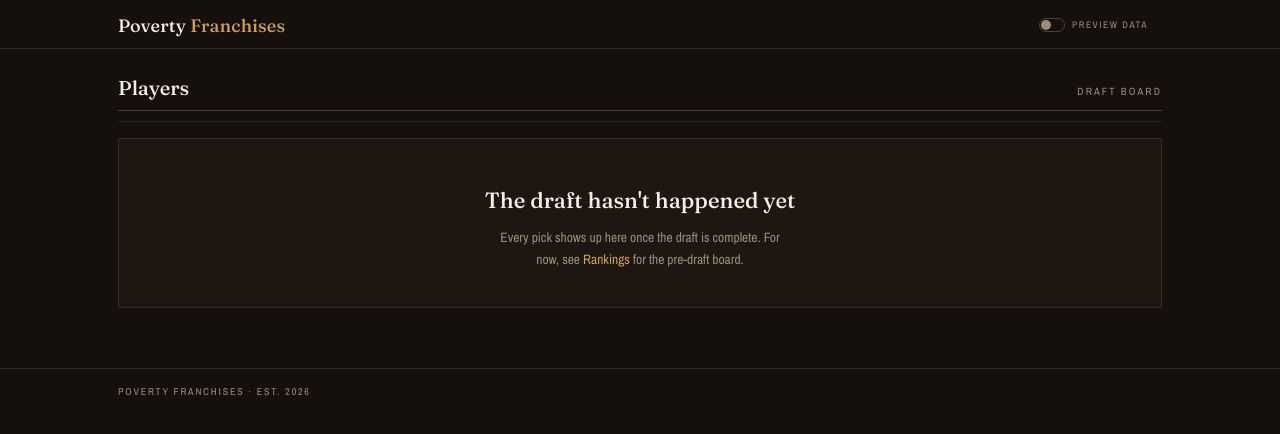
After one commit to xpoes123/poverty-football, a FastAPI app: template templates/draft.html in a window 1280 px wide. The commit adds this page. Shown: the top 434 px of the page. Run offline with FastAPI, Linux system fonts and the light colour scheme; the template is opened without the code that fills it, so the values that code supplies are empty; parts of the project's set-up code (start-up, migrations or seed data) failed here and were passed over.

Commit message:
Players section: Rankings/Draft sub-tabs, /draft results (seeded snake picks + live Sleeper picks), headshots on draft + team rosters

```diff
--- /dev/null
+++ b/seed/drafts.json
@@ -0,0 +1 @@
+[{"draft_id": "seed_draft_1", "status": "complete", "type": "snake", "season": "2025", "settings": {"rounds": 14, "teams": 12}}]
--- a/seed/league.json
+++ b/seed/league.json
@@ -32,5 +32,6 @@
 "rec": 1.0,
 "pass_td": 4.0,
 "rush_td": 6.0
+},
+"draft_id": "seed_draft_1"
 }
-}
--- a/sleeper.py
+++ b/sleeper.py
@@ -45,6 +45,10 @@ def _seed(url: str):
             return load(f"matchups_{parts[3]}.json", [])
         if sub == "transactions":
             return load(f"transactions_{parts[3]}.json", [])
+        if sub == "drafts":
+            return load("drafts.json", [])
+    elif parts[0] == "draft":  # draft/{id}/picks
+        return load("draft_picks.json", [])
     elif parts[0] == "state":
         return load("nfl_state.json", {})
     elif parts[0] == "players":
@@ -102,6 +106,14 @@ async def get_matchups(league_id: str, week: int) -> list[dict]:
     return await _get(f"{BASE}/league/{league_id}/matchups/{week}", ttl=30)
 
 
+async def get_drafts(league_id: str) -> list[dict]:
+    return await _get(f"{BASE}/league/{league_id}/drafts", ttl=300)
+
+
+async def get_draft_picks(draft_id: str) -> list[dict]:
+    return await _get(f"{BASE}/draft/{draft_id}/picks", ttl=300)
+
+
 async def get_transactions(league_id: str, week: int) -> list[dict]:
     return await _get(f"{BASE}/league/{league_id}/transactions/{week}", ttl=60)
 
--- a/static/css/poverty.css
+++ b/static/css/poverty.css
@@ -223,6 +223,28 @@ button{font:inherit;color:inherit;background:none;border:0}
 .sortable th[data-asc="desc"]::after{content:" ▼";font-size:8px;color:var(--gold)}
 .player-face{display:inline-block;width:38px;height:38px;object-fit:cover;object-position:top center;border:1px solid var(--rule-strong);vertical-align:middle;margin-right:11px;background:var(--surface-2)}
 
+/* Players sub-tabs (Rankings / Draft) */
+.subtabs{display:flex;gap:22px;border-bottom:1px solid var(--rule);margin:-4px 0 16px}
+.subtab{padding:0 0 9px;font-size:11.5px;letter-spacing:.14em;text-transform:uppercase;color:var(--muted);border-bottom:2px solid transparent;margin-bottom:-1px}
+.subtab:hover{color:var(--bone)}
+.subtab.on{color:var(--gold-bright);border-bottom-color:var(--gold)}
+
+/* draft results */
+.draft-round{margin-bottom:22px}
+.draft-round__label{font-size:10px;letter-spacing:.22em;text-transform:uppercase;color:var(--gold);padding-bottom:8px;border-bottom:1px solid var(--rule-strong);margin-bottom:2px}
+.draft-picks{list-style:none;margin:0;padding:0}
+.dpick{display:grid;grid-template-columns:34px 30px 1fr auto;align-items:center;gap:11px;padding:8px 2px;border-bottom:1px solid var(--rule)}
+.dpick__no{font-family:var(--serif);font-size:15px;color:var(--gold);font-variant-numeric:tabular-nums}
+.dpick .player-face{width:30px;height:30px;margin:0}
+.dpick__player{font-family:var(--serif);font-size:15px;line-height:1.15;min-width:0}
+.dpick__pos{font-family:var(--grot);font-size:9.5px;letter-spacing:.14em;text-transform:uppercase;color:var(--muted);margin-left:4px}
+.dpick__team{display:inline-flex;align-items:center;gap:7px;font-size:10.5px;letter-spacing:.12em;text-transform:uppercase;color:var(--bone-dim);white-space:nowrap}
+.dpick__team .team-logo{width:20px;height:20px;margin:0}
+@media (max-width:520px){.dpick__team span{display:none}}
+
+/* roster headshot */
+.slot-face{width:24px;height:24px;object-fit:cover;object-position:top center;border:1px solid var(--rule);vertical-align:middle;margin-right:9px;border-radius:2px}
+
 /* team page */
 .backlink{font-size:10.5px;letter-spacing:.16em;text-transform:uppercase;margin-bottom:16px}
 .backlink a{color:var(--muted)}
--- a/templates/board.html
+++ b/templates/board.html
@@ -7,6 +7,12 @@
       <h2>{{ board_heading }}</h2>
       <p>{{ board_note }}</p>
     </div>
+
+    {% if subtabs %}
+    <nav class="subtabs" aria-label="Players views">
+      {% for t in subtabs %}<a class="subtab{{ ' on' if t.current }}" href="{{ t.href }}"{% if t.current %} aria-current="page"{% endif %}>{{ t.label }}</a>{% endfor %}
+    </nav>
+    {% endif %}
 
     <div class="board-controls">
       <nav aria-label="Filter by position">
--- /dev/null
+++ b/templates/draft.html
@@ -0,0 +1,39 @@
+{% extends "base.html" %}
+{% block title %}Draft{% endblock %}
+{% block main %}
+<main class="page" data-page="draft" id="main" data-screen-label="Draft">
+  <div class="wrap">
+    <div class="section-head">
+      <h2>Players</h2>
+      <p>{% if rounds %}{{ rounds|length }}-round draft{% else %}Draft board{% endif %}</p>
+    </div>
+
+    <nav class="subtabs" aria-label="Players views">
+      {% for t in subtabs %}<a class="subtab{{ ' on' if t.current }}" href="{{ t.href }}"{% if t.current %} aria-current="page"{% endif %}>{{ t.label }}</a>{% endfor %}
+    </nav>
+
+    {% if rounds %}
+      {% for rnd in rounds %}
+      <div class="draft-round">
+        <p class="draft-round__label">Round {{ rnd.round }}</p>
+        <ul class="draft-picks">
+          {% for p in rnd.picks %}
+          <li class="dpick">
+            <span class="dpick__no">{{ p.overall }}</span>
+            <img class="player-face" src="{{ p.img }}" onerror="this.onerror=null;this.src='/static/default-team.svg'" alt="" loading="lazy">
+            <span class="dpick__player">{{ p.player }} <span class="dpick__pos">{{ p.pos }}</span></span>
+            <span class="dpick__team"><img class="team-logo" src="{{ p.avatar or '/static/default-team.svg' }}" alt="" loading="lazy">{{ p.team }}</span>
+          </li>
+          {% endfor %}
+        </ul>
+      </div>
+      {% endfor %}
+    {% else %}
+      <div class="empty">
+        <h3>The draft hasn't happened yet</h3>
+        <p>Every pick shows up here once the draft is complete{% if draft_line %} — {{ draft_line }}{% endif %}. For now, see <a href="/draftboard">Rankings</a> for the pre-draft board.</p>
+      </div>
+    {% endif %}
+  </div>
+</main>
+{% endblock %}
--- a/templates/team.html
+++ b/templates/team.html
@@ -23,11 +23,11 @@
       <div class="lineup">
         <p class="group-label"><span>Starters</span><span>{{ team.name }}</span></p>
         {% for pl in lineup.starters %}
-          <div class="slot"><p class="slot__pos">{{ pl.slot }}</p><p class="slot__player">{{ pl.n }}</p><p class="slot__meta">{{ pl.meta }}</p></div>
+          <div class="slot"><p class="slot__pos">{{ pl.slot }}</p><p class="slot__player">{% if pl.img %}<img class="slot-face" src="{{ pl.img }}" onerror="this.onerror=null;this.src='/static/default-team.svg'" alt="" loading="lazy">{% endif %}{{ pl.n }}</p><p class="slot__meta">{{ pl.meta }}</p></div>
         {% endfor %}
         <p class="group-label"><span>Bench</span><span>{{ lineup.bench|length }}</span></p>
         {% for pl in lineup.bench %}
-          <div class="slot slot--bench"><p class="slot__pos">{{ pl.slot }}</p><p class="slot__player">{{ pl.n }}</p><p class="slot__meta">{{ pl.meta }}</p></div>
+          <div class="slot slot--bench"><p class="slot__pos">{{ pl.slot }}</p><p class="slot__player">{% if pl.img %}<img class="slot-face" src="{{ pl.img }}" onerror="this.onerror=null;this.src='/static/default-team.svg'" alt="" loading="lazy">{% endif %}{{ pl.n }}</p><p class="slot__meta">{{ pl.meta }}</p></div>
         {% endfor %}
       </div>
     {% else %}
--- a/web.py
+++ b/web.py
@@ -23,6 +23,8 @@ import odds
 import views
 from config import cfg
 from sleeper import (
+    get_draft_picks,
+    get_drafts,
     get_league,
     get_matchups,
     get_nfl_state,
@@ -63,8 +65,13 @@ TZ = ZoneInfo(cfg.timezone)
 LID = cfg.league_id
 DRAFT_HOUR = 20  # 8 PM ET, matches cfg.draft_time_label
 
-NAV = [("home", "/", "League"), ("draftboard", "/draftboard", "Draft Board"),
+NAV = [("home", "/", "League"), ("players", "/draftboard", "Players"),
        ("freeagents", "/freeagents", "Free Agents"), ("schedule", "/schedule", "Schedule")]
+
+
+def _player_subtabs(active: str):
+    return [{"label": "Rankings", "href": "/draftboard", "current": active == "rankings"},
+            {"label": "Draft", "href": "/draft", "current": active == "draft"}]
 TX_KINDS = {"trade": "Trade", "waiver": "Waiver", "free_agent": "Add"}
 STATUS_LABEL = {"pre_draft": "Pre-Draft Season", "drafting": "Draft Underway",
                 "in_season": "Regular Season", "complete": "Season Complete"}
@@ -249,7 +256,7 @@ async def home(request: Request):
 
 
 async def _board(request: Request, active: str, heading: str, base_href: str,
-                 pos: str | None, exclude: set | None):
+                 pos: str | None, exclude: set | None, subtab: str | None = None):
     ctx = await _base_ctx(request, active)
     players = await get_players()
     season = "2025"
@@ -266,12 +273,31 @@ async def _board(request: Request, active: str, heading: str, base_href: str,
     ctx["pos_chips"] = [{"label": "All", "href": base_href, "current": pos is None}] + [
         {"label": p, "href": f"{base_href}?pos={p}", "current": pos == p}
         for p in ("QB", "RB", "WR", "TE", "K", "DEF")]
+    if subtab:
+        ctx["subtabs"] = _player_subtabs(subtab)
     return templates.TemplateResponse(request, "board.html", ctx)
 
 
 @app.get("/draftboard", response_class=HTMLResponse)
 async def draftboard(request: Request, pos: str | None = None):
-    return await _board(request, "draftboard", "Draft Board", "/draftboard", pos, exclude=None)
+    return await _board(request, "players", "Players", "/draftboard", pos, exclude=None, subtab="rankings")
+
+
+@app.get("/draft", response_class=HTMLResponse)
+async def draft(request: Request):
+    ctx = await _base_ctx(request, "players")
+    league = await get_league(LID)
+    picks = []
+    drafts = await get_drafts(LID)
+    did = (drafts[0].get("draft_id") if drafts else None) or league.get("draft_id")
+    if did:
+        picks = await get_draft_picks(did)
+    ctx["rounds"] = []
+    if picks:
+        users, rosters, players = await get_users(LID), await get_rosters(LID), await get_players()
+        ctx["rounds"] = views.draft_results(picks, users, rosters, players)
+    ctx["subtabs"] = _player_subtabs("draft")
+    return templates.TemplateResponse(request, "draft.html", ctx)
 
 
 @app.get("/freeagents", response_class=HTMLResponse)
```
Also changed, not shown: seed/draft_picks.json (added, +1 -0 lines), views.py (+18 -1 lines). Lines whose indentation alone changed are shown as unchanged.
